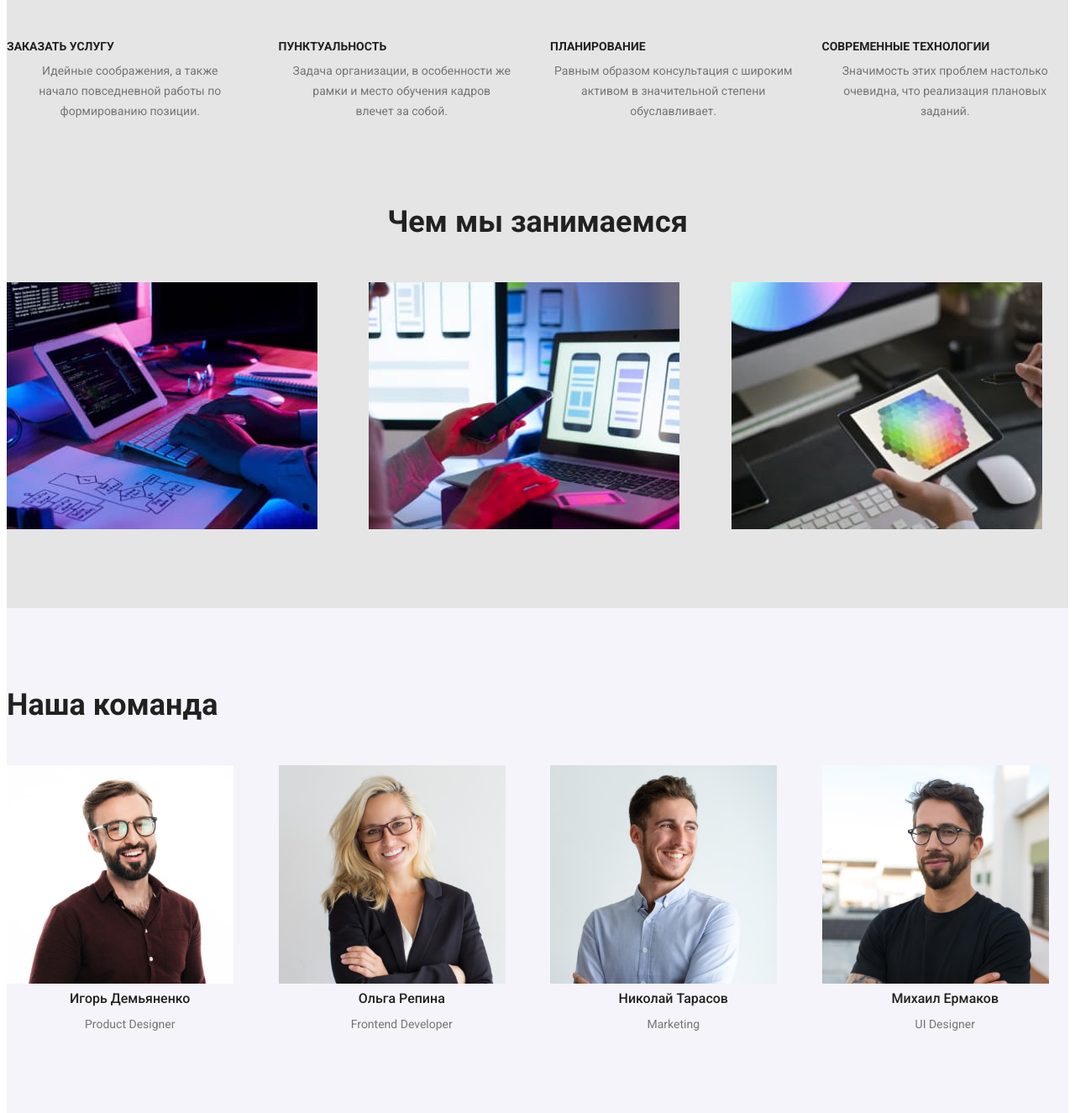
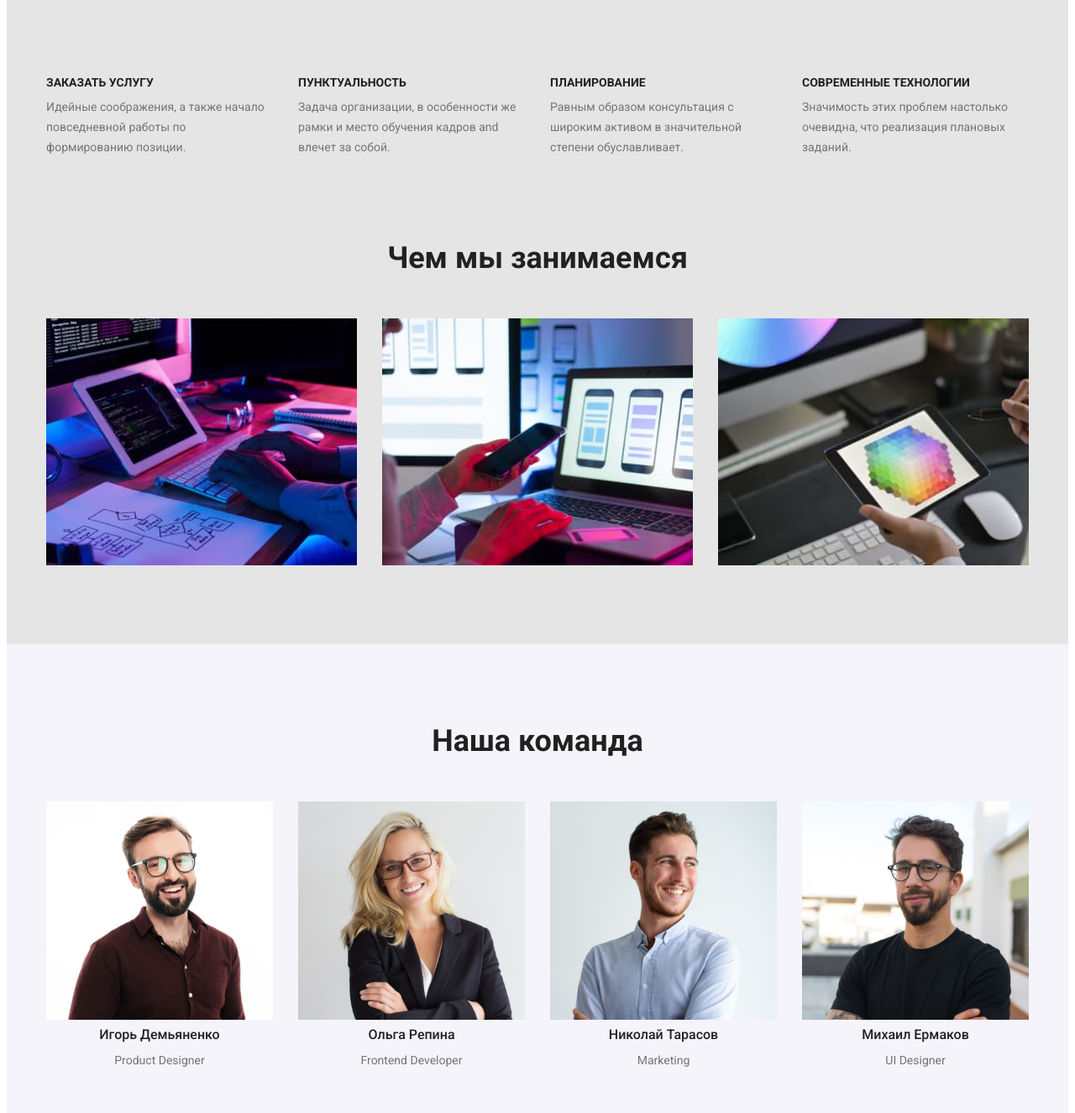
Before and after one commit to VsevolodZharkov/goit-markup-hw-03, a plain HTML site: page index.html in a window 1280 px wide. Shown: the part 365-1690 px from the top of the page at 84% size. Drawn offline with Linux system fonts and the light colour scheme.

Commit message:
готово

```diff
--- a/css/styles.css
+++ b/css/styles.css
@@ -35,6 +35,12 @@ body {
 .point .texticon{
     padding: 0;
     margin: 0;
+}
+.containersbox {
+    margin-left: auto;
+    margin-right: auto;
+    width: 1170px;
+    padding: 0 15px;
 }
 /* шапка страницы*/
 .logo {
@@ -216,8 +222,6 @@ body {
     font-weight: 400;
     font-size: 14px;
     line-height: 1.7;
-    text-align: center;
-
 }
 .djeki {
     text-align: center;
@@ -318,13 +322,7 @@ body {
 }
 }
 /*контейнер*/
-.containersbox {
-    margin-left: auto;
-    margin-right: auto;
-    width: 1170px;
-    padding: 0 15px;
 
-}
 
 .section.clients  .containersbox .section-zag {
     margin: 0px 0px 30px 0px;
@@ -370,6 +368,7 @@ body {
 .section.grey .containersbox .section-zag.jerry {
     margin-top: 0;
     margin-bottom: 50px;
+    text-align: center;
 }
 .color.footer .containersbox {
     padding-top: 60px;
@@ -432,6 +431,7 @@ body {
     height: 368px;
     width: calc((100% - 90px) / 4);
     margin-right: 30px;
+    text-align: center;
 }
 .section.grey .containersbox .feature-list .point:nth-child(4n){
     margin-right: 0;
--- a/index.html
+++ b/index.html
@@ -40,12 +40,12 @@
                 <ul class="feature-listread">
                     <li class="point standup">
                         <h3 class="title uppercase">Заказать услугу</h3>
-                        <p class="texticon">Идейные соображения, а также<br> начало повседневной работы по формированию позиции.</p>
+                        <p class="texticon">Идейные соображения, а также начало повседневной работы по формированию позиции.</p>
                     </li>
 
                     <li class="point standup">
                         <h3 class="title uppercase">Пунктуальность</h3>
-                        <p class="texticon">Задача организации, в особенности же рамки и место обучения кадров<br> влечет за собой.</p>
+                        <p class="texticon">Задача организации, в особенности же рамки и место обучения кадров and влечет за собой.</p>
                     </li>
 
                     <li class="point standup">
```
